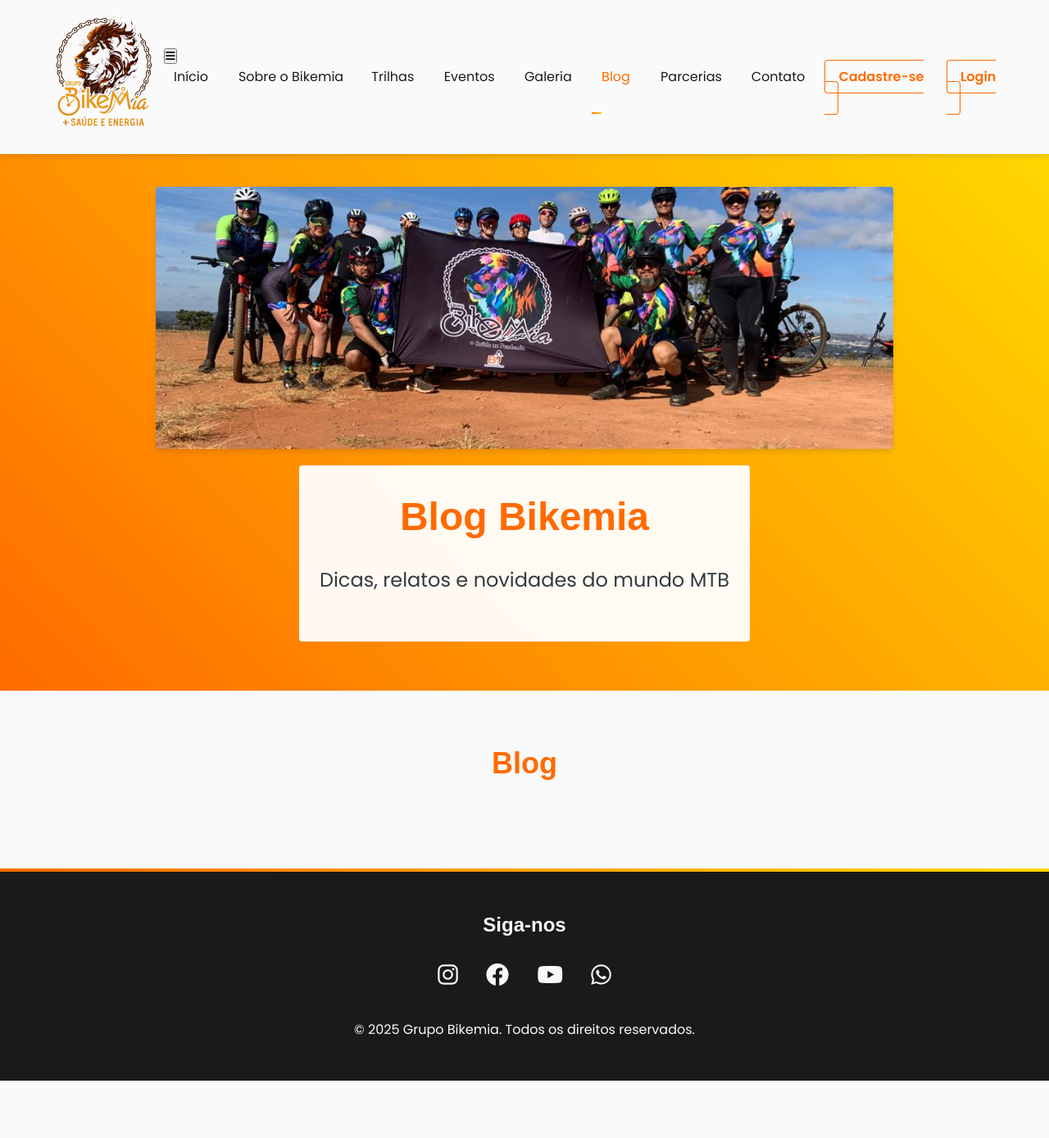
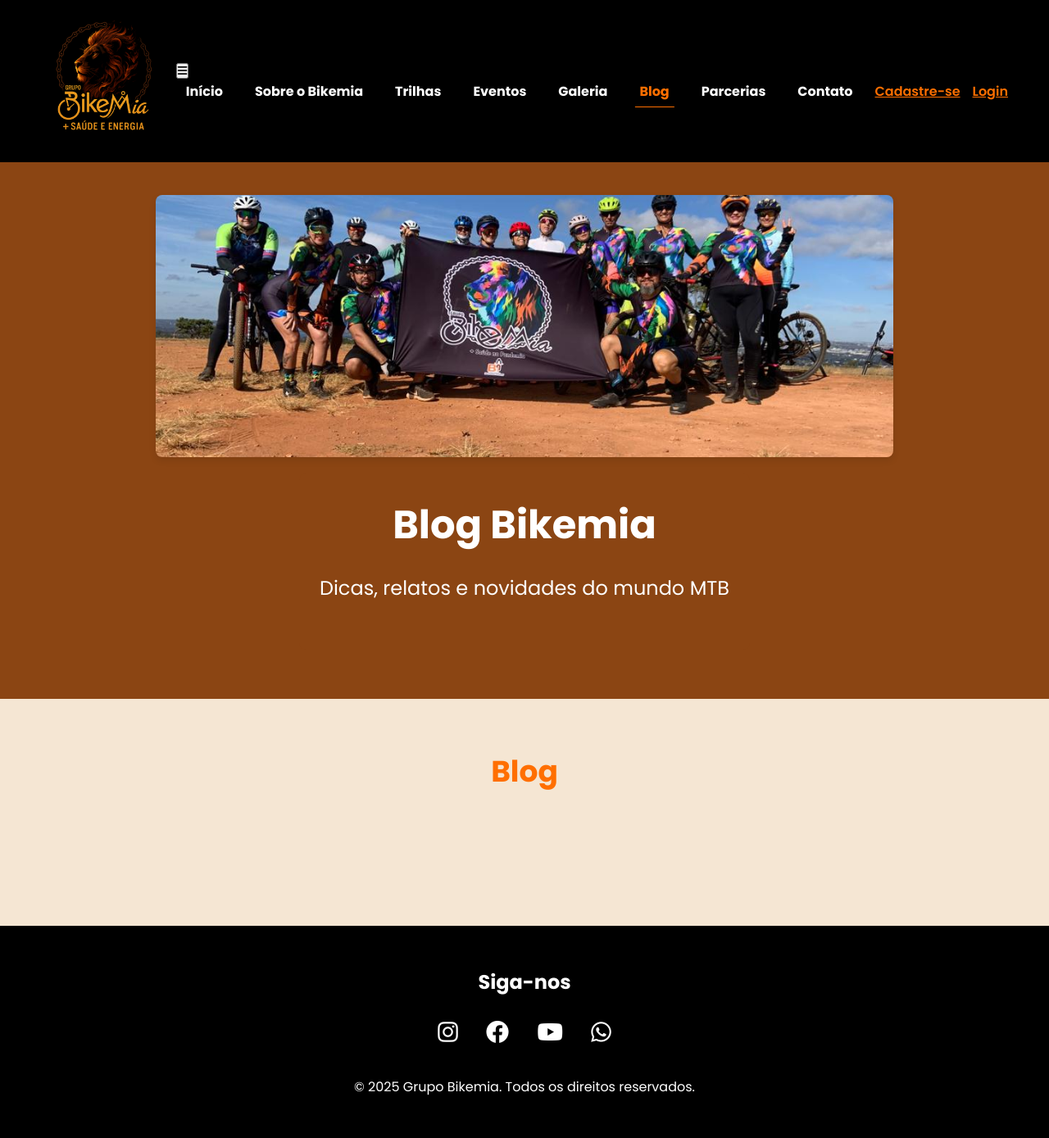
Before and after one commit to EHSS1/Projeto-web-site-Bikemia, a PHP site: page /blog.html in a window 1280 px wide. Shown: the whole page at 82% size. Before the commit the page ends 1319 px from the top, so only its background shows below. Run offline with PHP 8.4, Linux system fonts and the light colour scheme.

Commit message:
Update styles with new design

```diff
--- a/src/css/styles.css
+++ b/src/css/styles.css
@@ -1,24 +1,22 @@
 /* Reset e Variáveis */
 :root {
-  --primary-color: #FF6B00;
-  --primary-light: #FF8533;
+  --primary-color: #ff6f00;
   --primary-hover: #e65c00;
-  --secondary-color: #4B0082;
-  --accent-color: #FFD700;
-  --dark-color: #1A1A1A;
-  --light-color: #F8F9FA;
-  --gray-light: #E9ECEF;
-  --gray: #6C757D;
-  --gray-dark: #343A40;
-  --success-color: #52B788;
+  --secondary-color: #007BFF;
+  --secondary-hover: #0056b3;
+  --dark-color: #000;
+  --light-color: #fff;
+  --text-color: #333;
+  --text-light: #666;
+  --success-color: #28a745;
   --error-color: #dc3545;
-  --border-radius: 4px;
-  --box-shadow: 0 4px 6px rgba(0, 0, 0, 0.1);
+  --border-radius: 8px;
+  --box-shadow: 0 4px 8px rgba(0, 0, 0, 0.1);
   --transition: all 0.3s ease;
   --modal-z-index: 1000;
-  --body-font: 'Poppins', sans-serif;
-  --heading-font: 'Montserrat', sans-serif;
-  --gradient-fire: linear-gradient(45deg, #FF6B00, #FFD700);
+  --nav-bg: #000;
+  --body-bg: #f5e6d3;
+  --banner-bg: #8B4513;
 }
 
 * {
@@ -28,22 +26,25 @@
 }
 
 body {
-  font-family: var(--body-font);
-  color: var(--gray-dark);
-  background: var(--light-color);
+  font-family: 'Poppins', Arial, sans-serif;
+  color: var(--text-color);
+  background: var(--body-bg);
   line-height: 1.6;
+}
+
+body.modal-open {
+  overflow: hidden;
 }
 
 /* Header */
 header {
-  background-color: rgb(251, 250, 250);
-  padding: 15px 50px;
+  background-color: var(--nav-bg);
+  padding: 20px 50px;
   display: flex;
   justify-content: space-between;
   align-items: center;
   position: relative;
   z-index: 100;
-  box-shadow: var(--box-shadow);
 }
 
 .logo img {
@@ -52,39 +53,34 @@ header {
   transition: var(--transition);
 }
 
+.logo img:hover {
+  opacity: 0.9;
+  transform: scale(1.03);
+}
+
 /* Navegação */
 nav ul {
   list-style: none;
   display: flex;
   gap: 15px;
+  flex-direction: row;
   align-items: center;
   margin: 0;
   padding: 0;
 }
 
-nav ul li a {
-  color: var(--dark-color);
-  text-decoration: none;
-  font-weight: 500;
-  padding: 8px 12px;
-  position: relative;
-  transition: var(--transition);
+nav ul li {
+  margin: 0;
 }
 
-nav ul li a::after {
-  content: '';
-  position: absolute;
-  bottom: 0;
-  left: 0;
-  width: 0;
-  height: 2px;
-  background: var(--gradient-fire);
+nav ul li a {
+  color: var(--light-color);
+  text-decoration: none;
+  font-weight: bold;
+  padding: 8px 12px;
   transition: var(--transition);
-}
-
-nav ul li a:hover::after,
-nav ul li a.active::after {
-  width: 100%;
+  border-radius: 4px;
+  position: relative;
 }
 
 nav ul li a:hover,
@@ -92,21 +88,43 @@ nav ul li a.active {
   color: var(--primary-color);
 }
 
+nav ul li a::after {
+  content: '';
+  position: absolute;
+  bottom: 0;
+  left: 50%;
+  width: 0;
+  height: 1px;
+  background-color: var(--primary-color);
+  transition: all 0.3s ease;
+  transform: translateX(-50%);
+}
+
+nav ul li a:hover::after,
+nav ul li a.active::after {
+  width: 80%;
+}
+
 /* Links para login/cadastro */
 .link-azul {
   color: var(--primary-color) !important;
-  text-decoration: none !important;
+  text-decoration: underline !important;
   font-weight: 600;
-  padding: 8px 16px !important;
-  border: 1px solid var(--primary-color) !important;
-  border-radius: var(--border-radius) !important;
-  transition: var(--transition);
+  background: none !important;
+  border: none !important;
+  padding: 0 !important;
+  cursor: pointer;
+  transition: color 0.2s;
+  border-radius: 0 !important;
 }
 
-.link-azul:hover {
-  background: var(--gradient-fire) !important;
-  color: var(--light-color) !important;
-  border-color: transparent !important;
+.link-azul:hover,
+.link-azul:focus {
+  color: var(--primary-hover) !important;
+  text-decoration: underline !important;
+  outline: 2px solid var(--primary-color);
+  outline-offset: 2px;
+  background: none !important;
 }
 
 /* Banner */
@@ -114,7 +132,7 @@ nav ul li a.active {
   position: relative;
   text-align: center;
   color: var(--light-color);
-  background: var(--gradient-fire);
+  background: var(--banner-bg);
   padding: 40px 0;
   min-height: 350px;
   display: flex;
@@ -134,7 +152,7 @@ nav ul li a.active {
 }
 
 .destaque-texto {
-  background: rgba(255, 255, 255, 0.95);
+  background: var(--banner-bg);
   padding: 25px;
   border-radius: var(--border-radius);
   text-align: center;
@@ -145,19 +163,18 @@ nav ul li a.active {
 .banner h1 {
   font-size: 48px;
   margin-bottom: 20px;
-  color: var(--primary-color);
-  font-family: var(--heading-font);
+  color: var(--light-color);
 }
 
 .banner p {
   font-size: 24px;
   margin-bottom: 30px;
-  color: var(--gray-dark);
+  color: var(--light-color);
 }
 
 /* Botões */
 .botao {
-  background: var(--light-color);
+  background-color: var(--light-color);
   color: var(--primary-color);
   padding: 12px 24px;
   margin: 0 10px 10px 0;
@@ -181,14 +197,12 @@ nav ul li a.active {
 .destaques {
   padding: 60px 20px;
   text-align: center;
-  background: var(--light-color);
 }
 
 .destaques h2 {
   font-size: 36px;
   margin-bottom: 40px;
   color: var(--primary-color);
-  font-family: var(--heading-font);
 }
 
 .trilhas-lista, .eventos-lista {
@@ -218,21 +229,11 @@ nav ul li a.active {
 
 /* Footer */
 footer {
-  background: var(--dark-color);
+  background: var(--nav-bg);
   color: var(--light-color);
   padding: 50px 20px;
   text-align: center;
-  position: relative;
-}
-
-footer::before {
-  content: '';
-  position: absolute;
-  top: 0;
-  left: 0;
-  right: 0;
-  height: 4px;
-  background: var(--gradient-fire);
+  margin-top: 60px;
 }
 
 .footer-content {
@@ -248,7 +249,6 @@ footer::before {
   color: var(--light-color);
   margin-bottom: 20px;
   font-size: 24px;
-  font-family: var(--heading-font);
 }
 
 .redes-sociais a {
```
Also changed, not shown: other parts of src/css/styles.css (+48 -27 lines).
